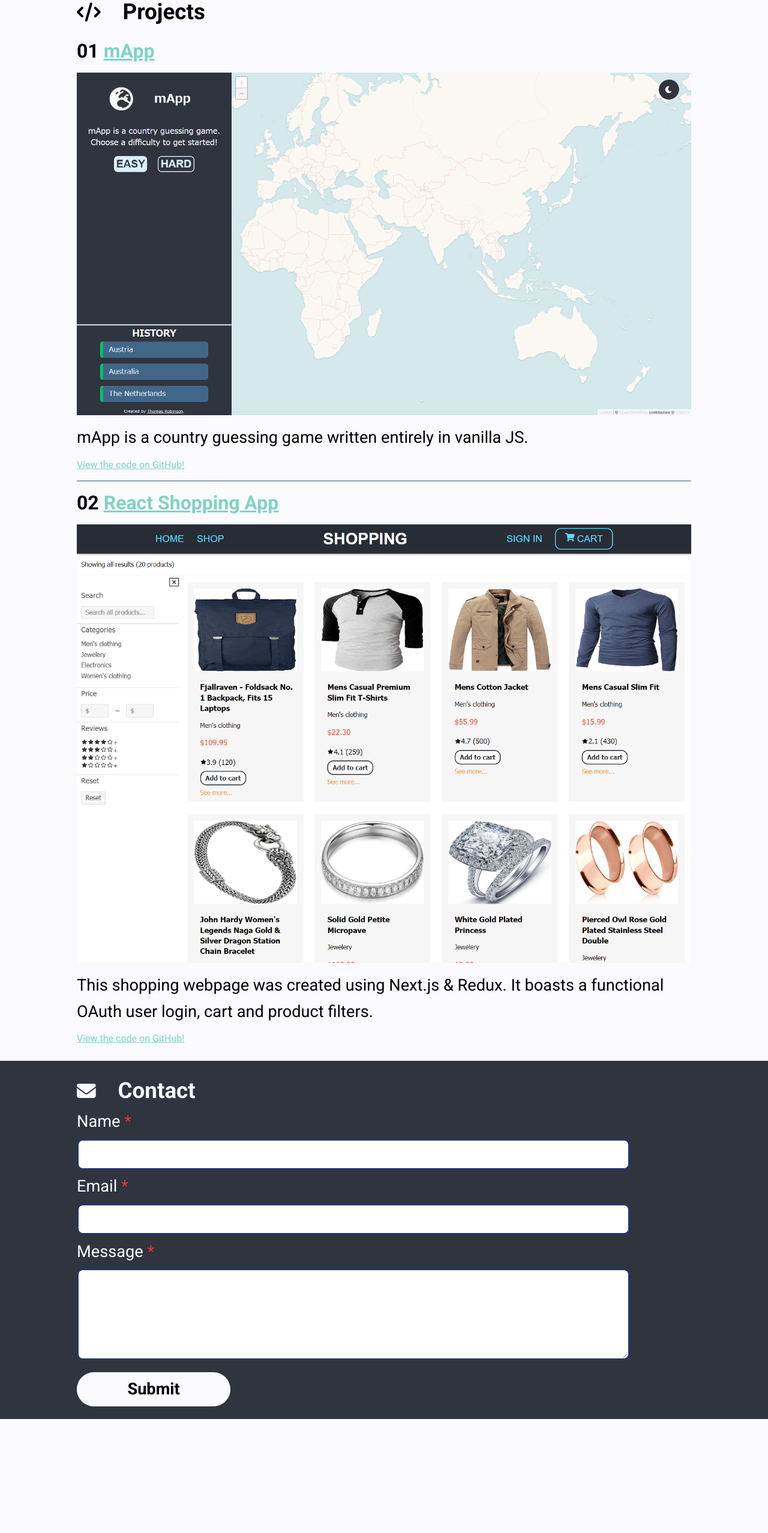
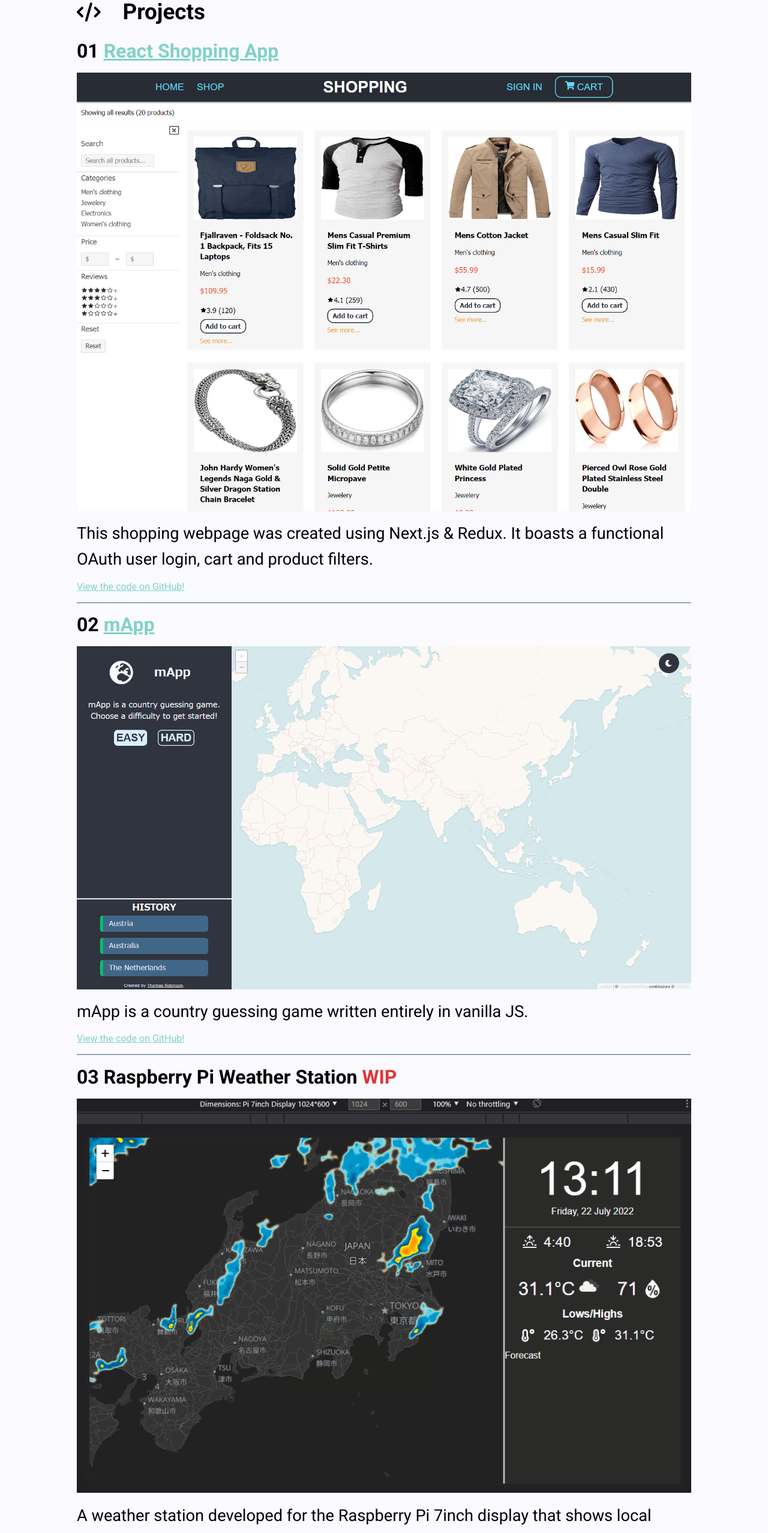
Before and after one commit to TRobboJ/Portfolio, a plain HTML site: page index.html in a window 1280 px wide. Shown: the part 2506-5061 px from the top of the page at 60% size. Before the commit the page ends 4871 px from the top, so only its background shows below. Drawn offline with Linux system fonts and the light colour scheme; a web font is replaced by a local one.

Commit message:
Added the WIP pi project to my portfolio

```diff
--- a/index.html
+++ b/index.html
@@ -134,22 +134,24 @@
             <div class="row">
                 <i class="fa-solid fa-code fa-xl"></i><h2>Projects</h2>
             </div>
-                <h3 class="project__item"><span>01 </span><a href="./mApp/mApp">mApp</a></h3>
-                <div class="project__img"><img src="./img/projects/mApp.png" alt="image of mApp project"></div>
-                <p>mApp is a country guessing game written entirely in vanilla JS. </p>
-                <h5><a href="https://github.com/TRobboJ/mApp">View the code on GitHub!</a></h5>
-                <hr class="project__break">
 
 
-              <h3 class="project__item"><span>02 </span><a href="https://shopping-three-lovat.vercel.app/">React Shopping App</a></h3>
-                <div class="project__img"><img src="../img/projects/Shopping.png" alt="React Shopping Appという作品の画像"></div>
+
+              <h3 class="project__item"><span>01 </span><a href="https://shopping-three-lovat.vercel.app/">React Shopping App</a></h3>
+                <div class="project__img"><img src="../img/projects/Shopping.png" alt="React Shopping App"></div>
                 <p>This shopping webpage was created using Next.js & Redux. It boasts a functional OAuth user login, cart and product filters.</p>
                 <h5><a href="https://github.com/TRobboJ/shopping">View the code on GitHub!</a></h5>
-<!--
-                <h3 class="project__item"><span>03 </span><a href="#">TBD</a></h3>
-                <div class="project__img"><img src="https://picsum.photos/seed/picsum/200/100" alt="image of ... project"></div>
-                <p>Lorem ipsum dolor sit amet, consectetur adipisicing elit. Iure, nisi!</p>
-                <h5><a href="https://github.com/TRobboJ">View the code on GitHub</a></h5> -->
+                <hr class="project__break">
+                <h3 class="project__item"><span>02 </span><a href="./mApp/mApp">mApp</a></h3>
+                <div class="project__img"><img src="./img/projects/mApp.png" alt="image of mApp project"></div>
+                <p>mApp is a country guessing game written entirely in vanilla JS.</p>
+                <h5><a href="https://github.com/TRobboJ/mApp">View the code on GitHub!</a></h5>
+
+                <hr class="project__break">
+                <h3 class="project__item"><span>03 </span>Raspberry Pi Weather Station <span class="wip">WIP </span></h3>
+                <div class="project__img"><img src="./img/projects/wip-view.png" alt="image of Raspberry Pi Weather Station"></div>
+                <p>A weather station developed for the Raspberry Pi 7inch display that shows local weather. Built using Leaflet, TypeScript and Next.js.</p>
+                <h5><a href="https://github.com/TRobboJ/Pi-Weather-App">View the code on GitHub!</a></h5>
 
         </div>
     </section>
```
Also changed, not shown: ja/ja.html (+14 -14 lines), img/projects/wip-view.png (added).
